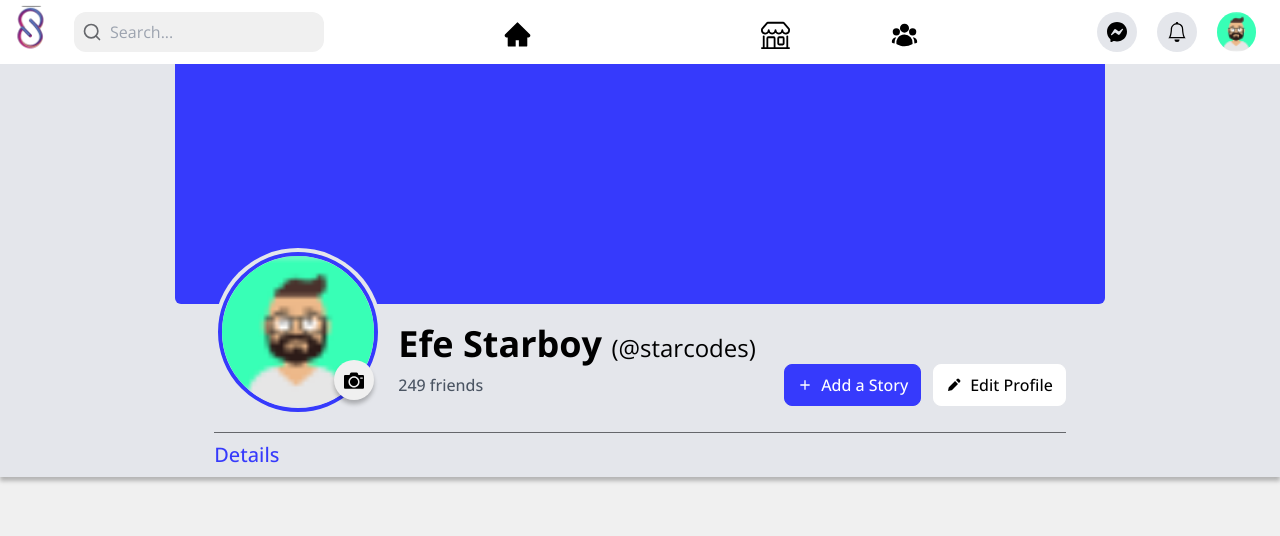
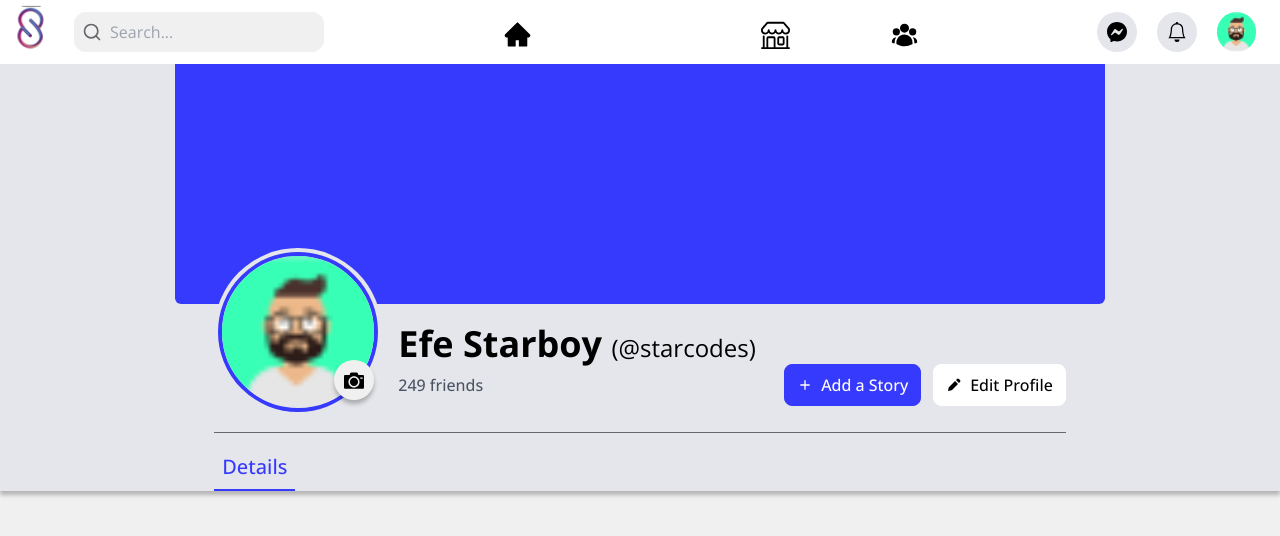
Before and after one commit to asiughuslyvesterobus/social_app, a Next.js app in the folder client/: page /profile/01029302 in a window 1280 px wide. Shown: the top 536 px of the page. Built offline with nearby package versions, Linux system fonts and the light colour scheme; some icons are missing.

Commit message:
working on profile page

```diff
--- a/client/pages/profile/[id].tsx
+++ b/client/pages/profile/[id].tsx
@@ -53,11 +53,10 @@ const Profilepage = () => {
                   </div>
                 </div>
               </div>
-              <div className="py-2">
-                <h2 className="text-base font-medium tab:text-xl text-primary">
-                  Details
-                </h2>
-              </div>
+
+              <h2 className="text-base font-medium tab:text-xl text-primary border-b-2 border-primary pt-5 pb-2 px-2 select-none">
+                Details
+              </h2>
             </div>
           </div>
         </div>
```
